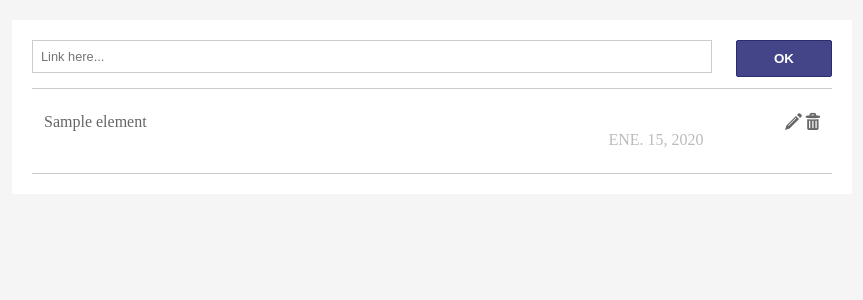
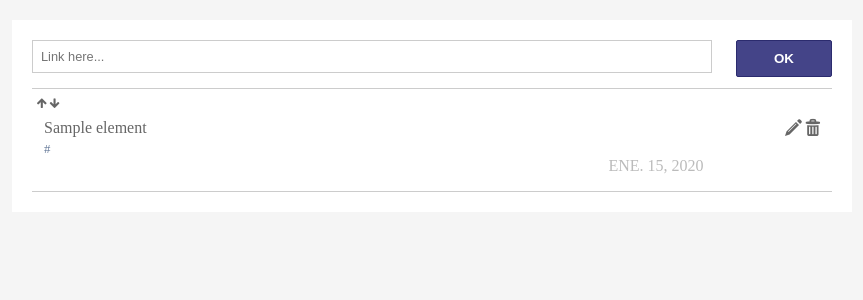
Before and after one commit to jgasteiz/dlists, a Django app: page / in a window 1280 px wide. Shown: the top 300 px of the page, without its empty margins (208-1071 px from the left). Run offline with Django 3.2, Linux system fonts and the light colour scheme; the first user in the database is signed in; tables that the repository leaves empty hold one stand-in row (Sample ...).

Commit message:
changed draggable section for a small area

```diff
--- a/dlists/core/static/css/main.css
+++ b/dlists/core/static/css/main.css
@@ -1,3 +1,6 @@
+/*
+    Elements
+*/
 body {
     background: #F5F5F5;
     margin: 0;
@@ -11,12 +14,8 @@ body {
 section {
     border-bottom: 1px solid #CCC;
     display: block;
-    padding: 24px 12px;
-}
-.create-form {
-    border-bottom: 1px solid #CCC;
-    margin-bottom: 0;
-    padding-bottom: 15px;
+    padding: 30px 12px 16px;
+    position: relative;
 }
 a, i {
     color: #666;
@@ -54,15 +53,35 @@ button:hover,
 input[type=submit]:hover {
     background: #2B2B6E;
 }
-
-/*
-    Elements
-*/
 .date {
     color: #BBB;
     display: block;
     text-align: right;
     text-transform: uppercase;
+}
+.link {
+    color: #667A99;
+    display: block;
+    font-size: 0.8em;
+    margin-top: 5px;
+}
+.create-form {
+    border-bottom: 1px solid #CCC;
+    margin-bottom: 0;
+    padding-bottom: 15px;
+}
+.draggable {
+    border-radius: 4px;
+    cursor: pointer;
+    font-size: 0.8em;
+    left: 0;
+    padding: 0 5px;
+    position: absolute;
+    right: 0;
+    top: 8px;
+}
+.draggable:hover {
+    background: #F8F8F8;
 }
 /* End Elements */
 
--- a/dlists/core/templates/core/base.html
+++ b/dlists/core/templates/core/base.html
@@ -8,20 +8,19 @@
     </head>
     <body>
 
-        {% if user.is_authenticated %}
-        <div id="sortable" class="main-container">
-            <form action="/create/" method="post" class="create-form">
-                {% csrf_token %}
-                <input type="text" placeholder="Link here..." name="url" class="width85per">
-                <input type="submit" class="width12per float-right" value="OK"/>
-            </form>
-        {% else %}
-
         <div class="main-container">
 
-        {% endif %}
+            {% if user.is_authenticated %}
+                <form action="/create/" method="post" class="create-form">
+                    {% csrf_token %}
+                    <input type="text" placeholder="Link here..." name="url" class="width85per">
+                    <input type="submit" class="width12per float-right" value="OK"/>
+                </form>
+            {% endif %}
 
+            <div id="sortable">
                 {% block content %}{% endblock %}
+            </div>
 
         </div>
 
--- a/dlists/core/templates/core/element_list.html
+++ b/dlists/core/templates/core/element_list.html
@@ -5,12 +5,21 @@
         <section class="sortable" id="{{ element.pk }}">
 
             {% if user.is_authenticated %}
+                <!-- Element-sorting -->
+                <div class="draggable">
+                    <i class="icon-arrow-up"></i>
+                    <i class="icon-arrow-down"></i>
+                </div><!-- End Element-sorting -->
+
                 <!-- Visible at first -->
                 <div class="link-container{{ element.pk }}">
                     <div class="float-left width85per">
                         <a target="_blank" href="{{ element.url }}">
                             {{ element.title }}
                         </a>
+                        <span class="link">
+                            {{ element.url }}
+                        </span>
                         <span class="date">
                             {{ element.created|date }}
                         </span>
@@ -41,14 +50,19 @@
                     </button>
                 </div><!-- End Hidden at first -->
 
+                <!-- Delete form -->
                 <form method="post" class="hide" name="delete_form{{ element.pk }}" action="/delete/">
                     {% csrf_token %}
                     <input type="hidden" value="{{ element.pk }}" name="pk"/>
-                </form>
+                </form><!-- End Delete form -->
+
             {% else %}
                 <a target="_blank" class="block" href="{{ element.url }}">
                     {{ element.title }}
                 </a>
+                <span class="link">
+                    {{ element.url }}
+                </span>
                 <span class="date">
                     {{ element.created|date }}
                 </span>
```
Also changed, not shown: dlists/core/static/js/main.js (+19 -7 lines).
